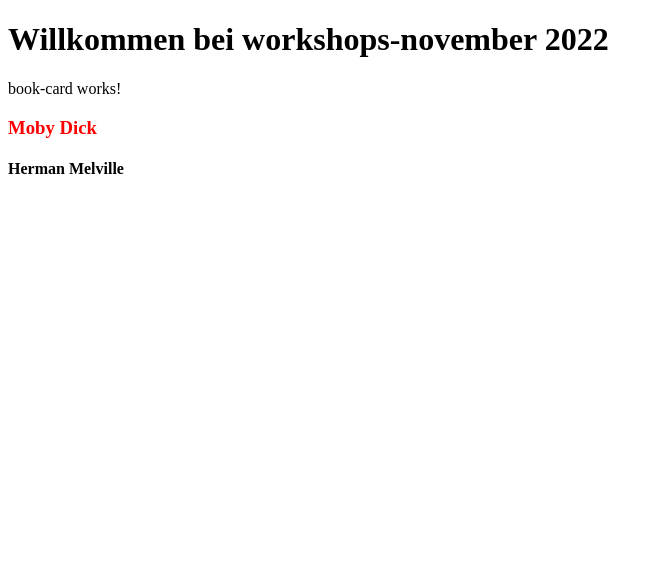
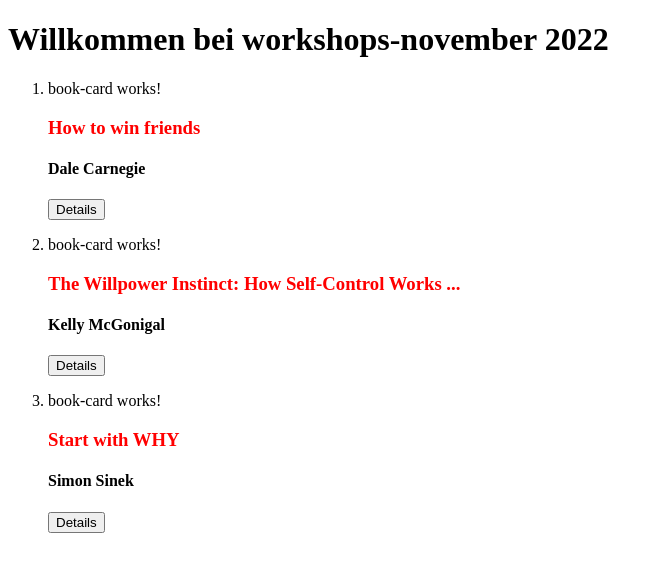
Before and after one commit to gjungb/workshops-november-2022, an Angular app: page / in a window 1280 px wide. Shown: the top 572 px of the page, without its empty margins (0-663 px from the left). Built offline with nearby package versions, Linux system fonts and the light colour scheme.

Commit message:
ende tag 3

```diff
--- a/angular.json
+++ b/angular.json
@@ -122,8 +122,22 @@
             ],
             "scripts": []
           }
+        },
+        "lint": {
+          "builder": "@angular-eslint/builder:lint",
+          "options": {
+            "lintFilePatterns": [
+              "src/**/*.ts",
+              "src/**/*.html"
+            ]
+          }
         }
       }
     }
+  },
+  "cli": {
+    "schematicCollections": [
+      "@angular-eslint/schematics"
+    ]
   }
 }
--- a/src/app/app.component.html
+++ b/src/app/app.component.html
@@ -1,3 +1,8 @@
 <h1>Willkommen bei {{ title }}</h1>
 
-<app-book-card></app-book-card>
+<ol>
+    <li *ngFor="let book of books">
+
+        <app-book-card (detailClick)="goToBookDetails($event)" [content]="book"></app-book-card>
+    </li>
+</ol>
--- a/src/app/app.component.ts
+++ b/src/app/app.component.ts
@@ -1,4 +1,5 @@
 import { Component } from '@angular/core';
+import { Book } from './model/book';
 
 @Component({
   selector: 'app-root',
@@ -7,4 +8,28 @@
 })
 export class AppComponent {
   title = 'workshops-november 2022';
+
+  books: Book[] = [
+    {
+      title: 'How to win friends',
+      author: 'Dale Carnegie',
+      abstract: 'How to Win Friends and Influence ...',
+    },
+    {
+      title: 'The Willpower Instinct: How Self-Control Works ...',
+      author: 'Kelly McGonigal',
+      abstract: 'Based on Stanford University ...',
+    },
+    {
+      author: 'Simon Sinek',
+      title: 'Start with WHY',
+      abstract: "START WITH WHY shows that the leaders who've ...",
+    },
+  ];
+
+  // handling detailClick-Event
+  goToBookDetails(book: Book) {
+    console.log('Navigate to book details, soon...');
+    console.table(book);
+  }
 }
--- a/src/app/book-card/book-card.component.html
+++ b/src/app/book-card/book-card.component.html
@@ -1,5 +1,7 @@
 <p>book-card works!</p>
 
-<h3 [style]="customStyle">Moby Dick</h3>
+<h3 [style]="customStyle">{{ content?.title }}</h3>
 
-<h4>Herman Melville</h4>
+<h4>{{ content?.author }}</h4>
+
+<button (click)="handleDetailClick($event)">Details</button>
--- a/src/app/book-card/book-card.component.ts
+++ b/src/app/book-card/book-card.component.ts
@@ -1,16 +1,47 @@
-import { Component, OnInit } from '@angular/core';
+import {
+  ChangeDetectionStrategy,
+  Component,
+  EventEmitter,
+  Input,
+  Output,
+} from '@angular/core';
+import { Book } from '../model/book';
 
+/**
+ * Stateless / Representional
+ */
 @Component({
   selector: 'app-book-card',
   templateUrl: './book-card.component.html',
   styleUrls: ['./book-card.component.scss'],
+  changeDetection: ChangeDetectionStrategy.OnPush,
 })
-export class BookCardComponent implements OnInit {
-  customStyle = {
+export class BookCardComponent {
+  /**
+   * Das anzuzeigende Buch
+   */
+  @Input()
+  content?: Book;
+
+  /**
+   *
+   */
+  @Output()
+  detailClick = new EventEmitter<Book>();
+
+  /**
+   *
+   */
+  readonly customStyle = {
     color: 'red',
   };
 
-  constructor() {}
-
-  ngOnInit(): void {}
+  /**
+   *
+   */
+  handleDetailClick(click: MouseEvent): void {
+    // effect
+    console.log('Clicked', click.clientX);
+    this.detailClick.emit(this.content);
+  }
 }
--- /dev/null
+++ b/src/app/model/book.ts
@@ -0,0 +1,18 @@
+/**
+ * Ein Buch
+ */
+export interface Book {
+  /**
+   * Der Title
+   */
+  title: string;
+  /**
+   * Die Person, die das Buch geschrieben hat
+   * @example Herman Melville
+   */
+  author: string;
+  /**
+   * Eine kurze Zusammenfassung
+   */
+  abstract?: string;
+}
```
Also changed, not shown: package.json (+10 -1 lines), .eslintrc.json (added), 1 other file (tests, documents, lock files or other folders).
